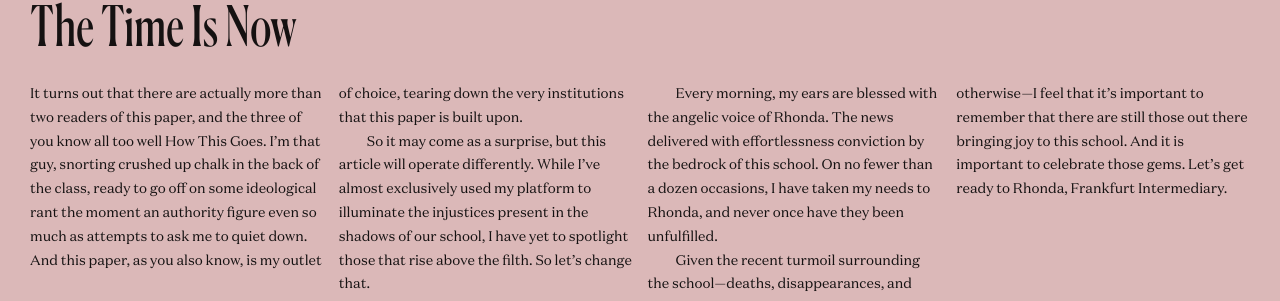
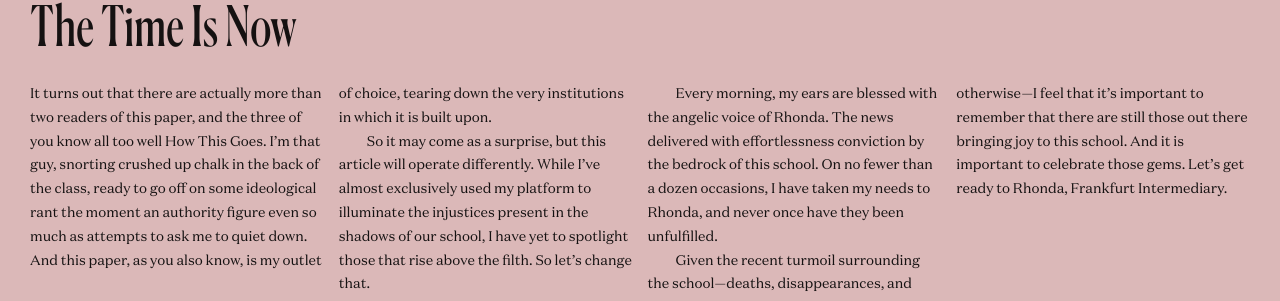
Before and after one commit to qjack001/The-Report, a Jekyll site: the page built from _posts/2019-09-05-Rhonda.md, in a window 1280 px wide. Shown: the part 221-522 px from the top of the page. Built offline with Jekyll 4.4.1, drawn with Linux system fonts in a browser that asks for light colours.

Commit message:
Update 2019-09-05-Rhonda.md

```diff
--- a/_posts/2019-09-05-Rhonda.md
+++ b/_posts/2019-09-05-Rhonda.md
@@ -5,7 +5,7 @@ title: The Time Is Now
 width: full
 ---
 
-It turns out that there are actually more than two readers of this paper, and the three of you know all too well How This Goes. I’m that guy, snorting crushed up chalk in the back of the class, ready to go off on some ideological rant the moment an authority figure even so much as attempts to ask me to quiet down. And this paper, as you also know, is my outlet of choice, tearing down the very institutions that this paper is built upon.
+It turns out that there are actually more than two readers of this paper, and the three of you know all too well How This Goes. I’m that guy, snorting crushed up chalk in the back of the class, ready to go off on some ideological rant the moment an authority figure even so much as attempts to ask me to quiet down. And this paper, as you also know, is my outlet of choice, tearing down the very institutions in which it is built upon.
 
 So it may come as a surprise, but this article will operate differently. While I’ve almost exclusively used my platform to illuminate the injustices present in the shadows of our school, I have yet to spotlight those that rise above the filth. So let’s change that.
 
```
